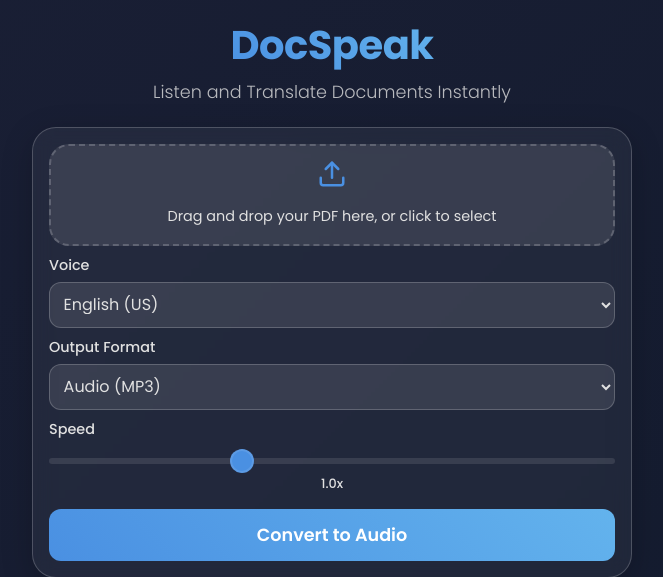
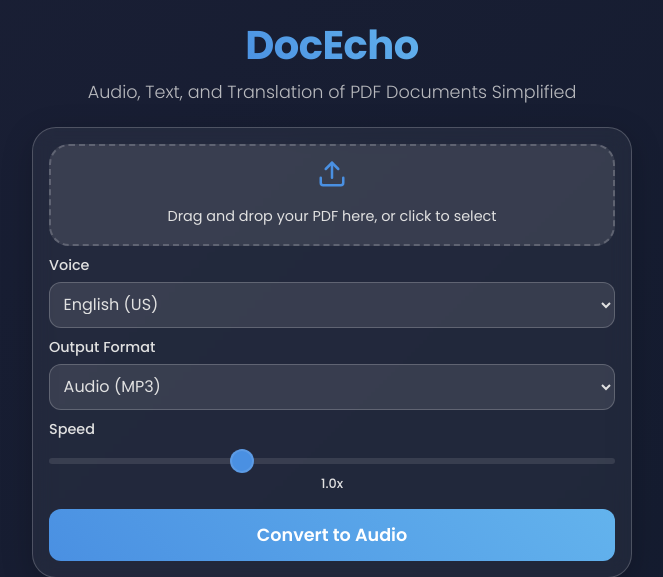
Before and after one commit to Moodyw03/pdfaudio, a Flask app: page / in a window 1280 px wide. Shown: the top 577 px of the page, without its empty margins (308-971 px from the left). Run offline with Flask 3, Linux system fonts and the light colour scheme.

Commit message:
tested and working version

```diff
--- a/templates/index.html
+++ b/templates/index.html
@@ -3,7 +3,7 @@
 <head>
   <meta charset="UTF-8" />
   <meta name="viewport" content="width=device-width, initial-scale=1.0" />
-  <title>DocSpeak: Listen and Translate Documents Instantly</title>
+  <title>DocEcho: Audio, Text, and Translation of PDF Documents Simplified</title>
   <link href="https://fonts.googleapis.com/css2?family=Poppins:wght@300;400;500;600;700&display=swap" rel="stylesheet">
   <style>
     :root {
@@ -368,8 +368,8 @@
   </style>
 </head>
 <body>
-  <header>DocSpeak</header>
-  <div class="subtitle">Listen and Translate Documents Instantly</div>
+  <header>DocEcho</header>
+  <div class="subtitle">Audio, Text, and Translation of PDF Documents Simplified</div>
   <div class="glass-container">
     <form id="uploadForm" action="/" method="POST" enctype="multipart/form-data">
       <div class="dropzone">
--- a/templates/pricing.html
+++ b/templates/pricing.html
@@ -3,7 +3,7 @@
 <head>
     <meta charset="UTF-8">
     <meta name="viewport" content="width=device-width, initial-scale=1.0">
-    <title>DocSpeak - Pricing</title>
+    <title>DocEcho - Audio, Text, and Translation of PDF Documents</title>
     <link href="https://fonts.googleapis.com/css2?family=Poppins:wght@300;400;500;600;700&display=swap" rel="stylesheet">
     <style>
         /* Include the same root variables and basic styles from index.html */
@@ -186,7 +186,7 @@
 </head>
 <body>
     <div class="container">
-        <header>Choose Your Plan</header>
+        <header>DocEcho Pricing Plans</header>
         <div class="pricing-grid">
             <div class="pricing-card">
                 <h2>Free</h2>
```
